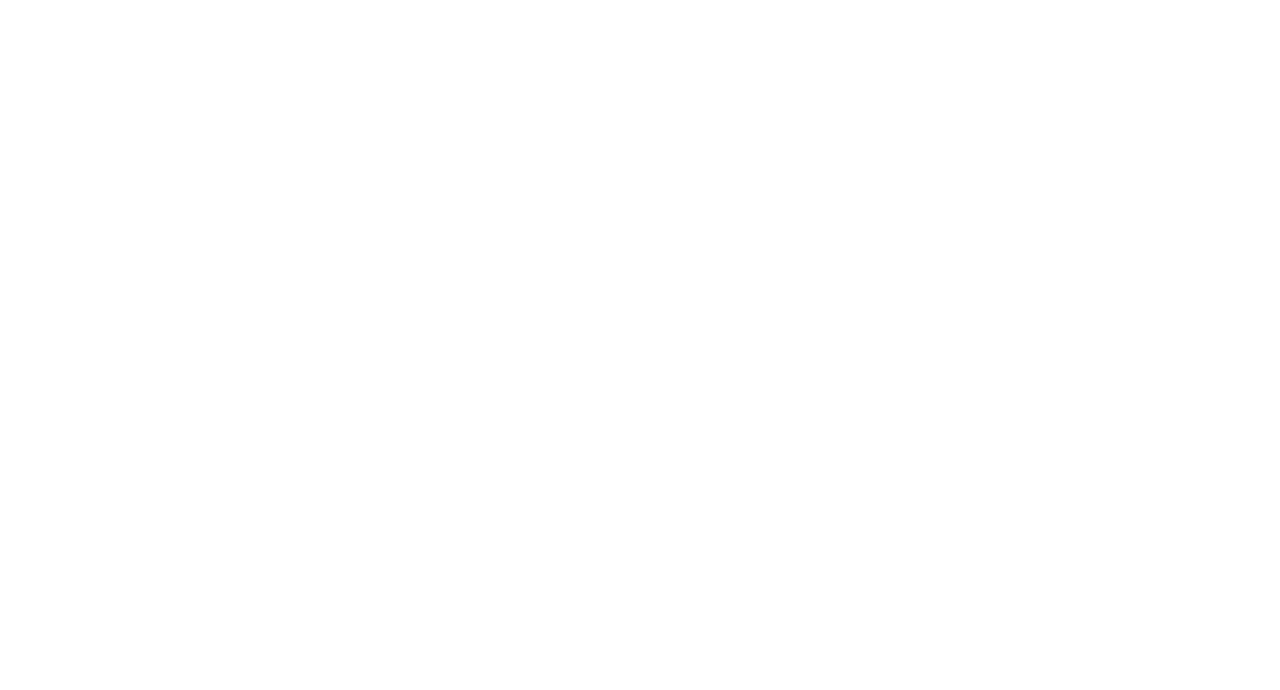
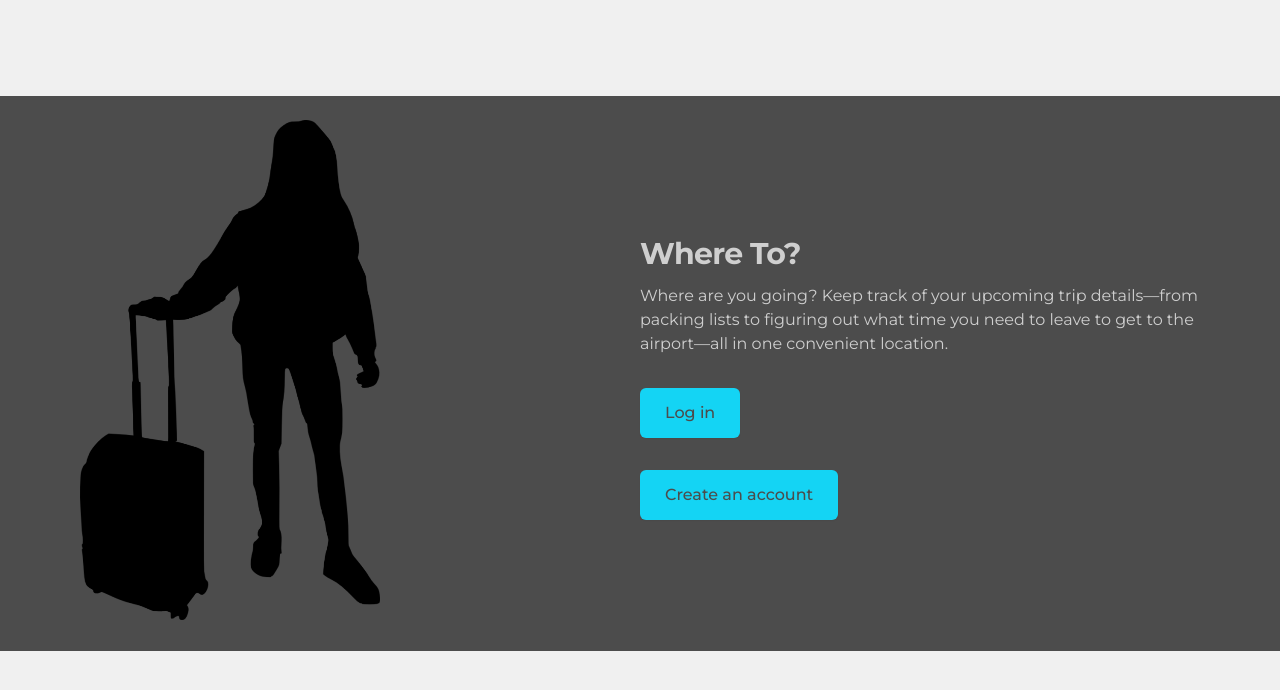
Before and after one commit to jessicagallagher/where_to_v2, a Next.js app: page / in a window 1280 px wide. Shown: the top 690 px of the page. Built offline with nearby package versions, Linux system fonts and the light colour scheme.

Commit message:
finish landing page

```diff
--- /dev/null
+++ b/components/LandingPage.jsx
@@ -0,0 +1,42 @@
+import img from '../public/logo.png'
+import { Button } from '../components/reusable-components'
+import { Fragment } from 'react';
+import { Popover, Transition } from '@headlessui/react';
+import Image from 'next/image';
+
+export default function LandingPage() {
+  return (
+    <div className='p-2 md:p-6 lg:px-20 md:bg-greyDefault md:flex items-center'>
+      <div className='w-1/2 mx-auto md:w-1/2'>
+        <Image
+          src={img}
+          width={300}
+          height={500}
+          alt='person standing with suitcase'
+          priority
+          placeholder='blur'
+        />
+      </div>
+      <div className='w-full md:w-1/2'>
+        <div className='text-greyDefault md:text-greyLight'>
+          <p className='mt-2 text-2xl font-bold tracking-tight sm:text-3xl'>
+            {`Where To?`}
+          </p>
+          <p className='mt-3 text-base'>
+            Where are you going? Keep track of your upcoming trip details—from
+            packing lists to figuring out what time you need to leave to get to
+            the airport—all in one convenient location.
+          </p>
+          <div className='flex flex-col'>
+            <div className='my-8'>
+              <Button buttonText={'Log in'} buttonType={'button'} />
+            </div>
+            <div>
+              <Button buttonText={'Create an account'} buttonType={'button'} />
+            </div>
+          </div>
+        </div>
+      </div>
+    </div>
+  );
+}
--- /dev/null
+++ b/components/index.js
@@ -0,0 +1,5 @@
+import LandingPage from './LandingPage';
+
+export {
+  LandingPage,
+}
--- /dev/null
+++ b/components/reusable-components/Button.jsx
@@ -0,0 +1,12 @@
+export default function Button({ buttonText, buttonType }) {
+  return (
+    <div>
+      <button
+        type={buttonType}
+        className='inline-flex items-center rounded-md border border-transparent bg-teal px-6 py-3 text-base font-medium text-greyDefault shadow-sm hover:bg-greenDefault hover:translate-y-2 hover:-translate-x-2'
+      >
+        {buttonText}
+      </button>
+    </div>
+  );
+}
--- /dev/null
+++ b/components/reusable-components/index.js
@@ -0,0 +1,5 @@
+import Button from './Button';
+
+export {
+  Button
+}
--- a/package.json
+++ b/package.json
@@ -8,6 +8,10 @@
     "start": "next start"
   },
   "dependencies": {
+    "@headlessui/react": "^1.7.1",
+    "@heroicons/react": "^2.0.11",
+    "@tailwindcss/forms": "^0.5.3",
+    "firebase": "^9.9.4",
     "next": "^12.3.0",
     "react": "^18.2.0",
     "react-dom": "^18.2.0"
--- a/pages/index.js
+++ b/pages/index.js
@@ -1,13 +1,15 @@
+import { LandingPage } from '../components'
 import Head from 'next/head'
 
 export default function Home() {
   return (
-    <div className='container flex flex-col justify-center items-center mx-auto py-0 px-2 min-h-screen sm:px-6 lg:px-8'>
+    <div className='md:py-24'>
       <Head>
         <title>Where To?</title>
         <link rel="icon" href="/favicon.ico" />
       </Head>
-      <main className='py-20 px-0 flex flex-col justify-center items-center order-1 w-1/2'>
+      <main>
+        <LandingPage />
       </main>
     </div>
   )
--- a/styles/globals.css
+++ b/styles/globals.css
@@ -1,13 +1,16 @@
+@import url('https://fonts.googleapis.com/css2?family=Montserrat:ital,wght@0,100;0,200;0,300;0,400;0,500;0,600;0,700;0,800;0,900;1,100;1,200;1,300;1,400;1,500;1,600;1,700;1,800;1,900&display=swap');
 @tailwind base;
 @tailwind components;
 @tailwind utilities;
 
 html,
 body {
+  background-color: #f0f0f0;
   padding: 0;
   margin: 0;
-  font-family: -apple-system, BlinkMacSystemFont, Segoe UI, Roboto, Oxygen,
-    Ubuntu, Cantarell, Fira Sans, Droid Sans, Helvetica Neue, sans-serif;
+  font-family: Montserrat, sans-serif;
+  height: 100vh !important;
+  width: 100vw !important;
 }
 
 a {
--- a/tailwind.config.js
+++ b/tailwind.config.js
@@ -9,7 +9,17 @@
       screens: {
         xs: '375px',
       },
+      colors: {
+        greenDefault: '#8ee000',
+        greenLight: '#bff199',
+        teal: '#14d4f4',
+        greyDefault: '#4c4c4c',
+        greyLight: '#cfcfcf',
+        purple: '#8549ba',
+      },
     },
   },
-  plugins: [],
+  plugins: [
+    require('@tailwindcss/forms')
+  ],
 };
```
Also changed, not shown: firebase/clientApp.js (added, +22 -0 lines), 1 other file (tests, documents, lock files or other folders).
